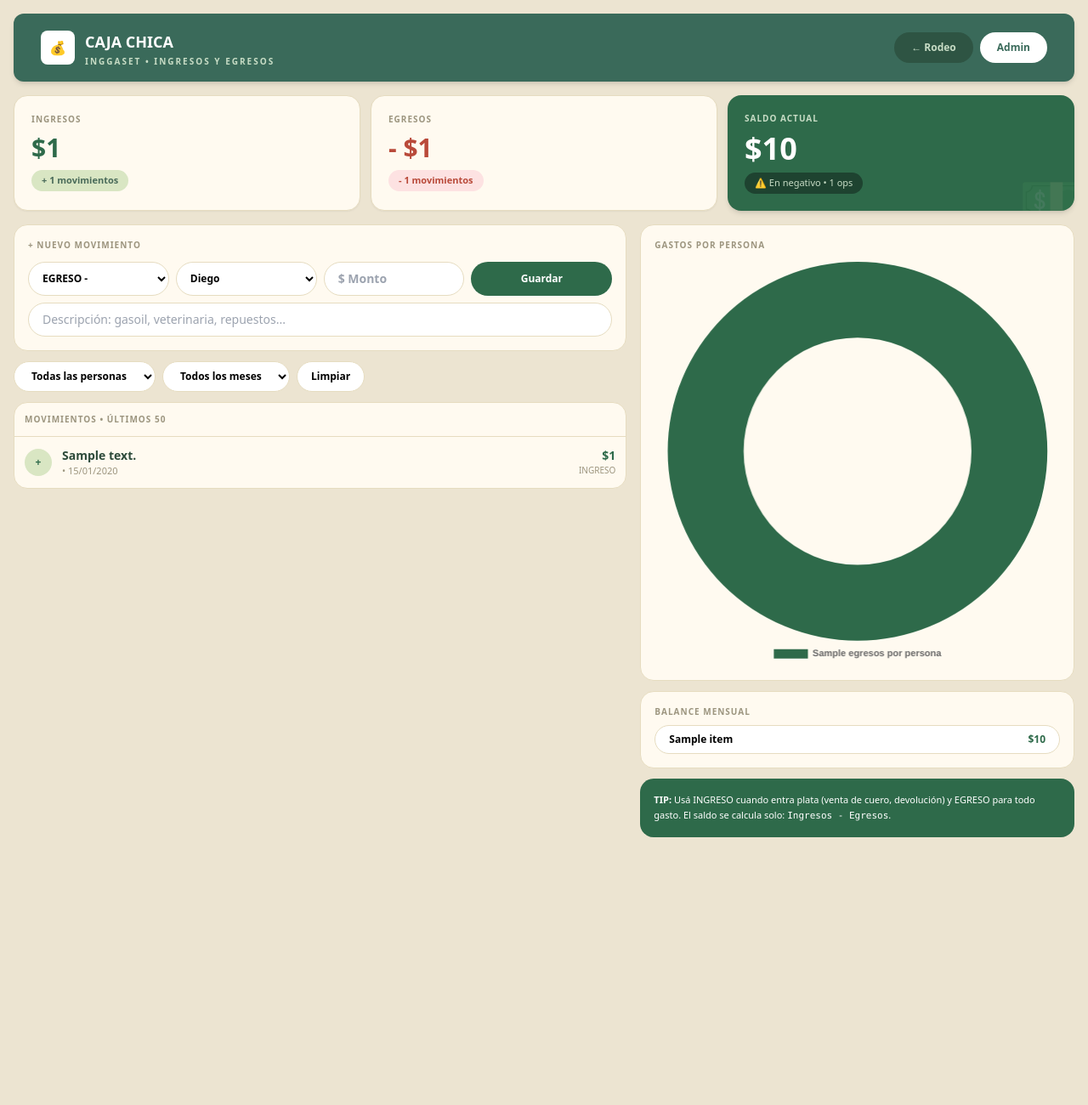
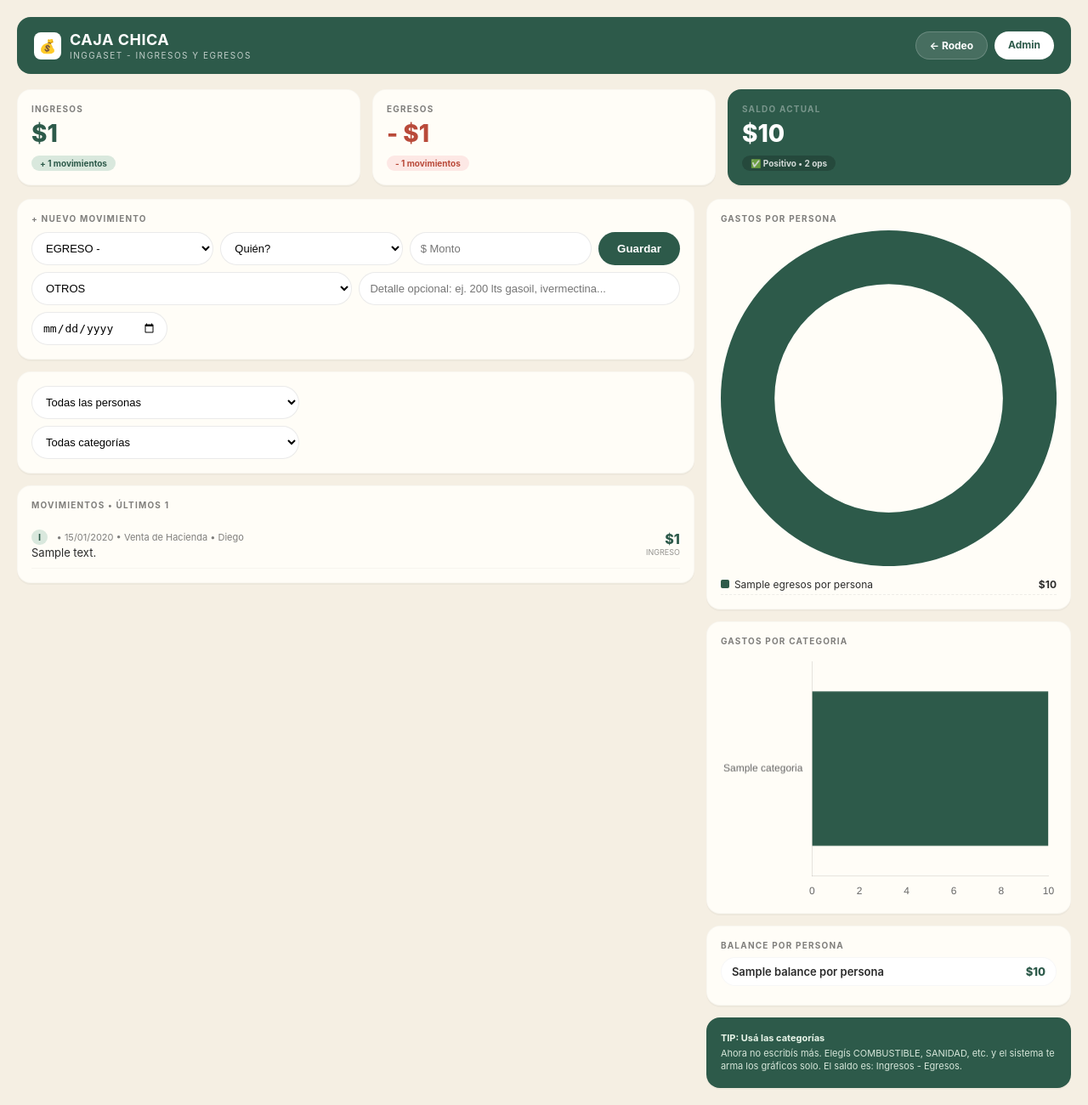
Before and after one commit to marcomoretic71-prog/inggaset, a Django app: template caja/templates/caja/dashboard.html in a window 1280 px wide. Shown: the whole page at 85% size. Before the commit the page ends 985 px from the top, so only its background shows below. Run offline with Django 5.2, Linux system fonts and the light colour scheme; data comes from the database, SQL or seed files in the repository; tables that the repository leaves empty hold one stand-in row (values such as "Sample post"); the template is opened without the code that fills it: values that come from a table or form of the project are taken from there, most other values are stand-ins (such as "Sample title", 1, 10 or a date in 2020); some libraries are stand-ins or nearby versions.

Commit message:
Caja con select categoria

```diff
--- a/caja/templates/caja/dashboard.html
+++ b/caja/templates/caja/dashboard.html
@@ -1,150 +1,203 @@
-{% load static %}
 <!DOCTYPE html>
 <html lang="es">
 <head>
 <meta charset="UTF-8">
-<meta name="viewport" content="width=device-width,initial-scale=1">
-<title>Caja - IngGaset</title>
-<script src="https://cdn.tailwindcss.com"></script>
+<meta name="viewport" content="width=device-width, initial-scale=1.0">
+<title>Caja Chica - IngGaset</title>
 <script src="https://cdn.jsdelivr.net/npm/chart.js"></script>
 <style>
-body{background:#ece4d1}
+  :root{--green:#2d5a4a;--beige:#f5efe3;--card:#fffdf7;--red:#b94a3a;--green-light:#d9e8dd}
+  body{background:var(--beige);font-family:Inter,system-ui,sans-serif;margin:0;padding:20px;color:#2b2b2b}
+  .header{background:var(--green);color:white;border-radius:16px;padding:16px 20px;display:flex;justify-content:space-between;align-items:center;margin-bottom:18px}
+  .header h1{margin:0;font-size:18px;letter-spacing:.5px}
+  .header p{margin:2px 0 0 0;opacity:.7;font-size:10px;letter-spacing:1.5px}
+  .btn-light{background:white;color:var(--green);border:0;padding:8px 16px;border-radius:20px;font-weight:700;cursor:pointer;text-decoration:none;font-size:12px}
+  .grid3{display:grid;grid-template-columns:1fr 1fr 1fr;gap:14px;margin-bottom:16px}
+  .card{background:var(--card);border-radius:16px;padding:16px;box-shadow:0 2px 0 #00000008;border:1px solid #00000006}
+  .kpi-label{font-size:10px;letter-spacing:1.2px;opacity:.6;font-weight:700}
+  .kpi-val{font-size:28px;font-weight:800;margin:6px 0}
+  .kpi-val.green{color:var(--green)} .kpi-val.red{color:var(--red)}
+  .pill{display:inline-block;padding:3px 10px;border-radius:20px;font-size:10px;font-weight:700}
+  .pill.green{background:var(--green-light);color:var(--green)} .pill.red{background:#fde8e5;color:var(--red)}
+  .saldo-card{background:var(--green);color:white}
+  .main{display:grid;grid-template-columns:1.3fr .7fr;gap:14px}
+  .form-grid{display:grid;grid-template-columns:1fr 1fr 1fr auto;gap:8px;margin-bottom:8px}
+  .form-grid-2{display:grid;grid-template-columns:1fr 1fr;gap:8px}
+  select,input{width:100%;padding:10px 12px;border-radius:20px;border:1px solid #00000015;background:white;font-size:13px;box-sizing:border-box}
+  .btn-save{background:var(--green);color:white;border:0;padding:10px 22px;border-radius:20px;font-weight:700;cursor:pointer}
+  .list-item{display:flex;justify-content:space-between;align-items:center;padding:10px 0;border-bottom:1px solid #00000008}
+  .movs{max-height:400px;overflow:auto}
+  @media(max-width:900px){.grid3{grid-template-columns:1fr}.main{grid-template-columns:1fr}.form-grid{grid-template-columns:1fr 1fr}.form-grid-2{grid-template-columns:1fr}}
 </style>
 </head>
-<body class="p-2 md:p-4 max-w-7xl mx-auto space-y-4">
+<body>
 
-<!-- HEADER -->
-<div class="w-full bg-[#3a6a5a] flex flex-col md:flex-row md:items-center p-3 md:px-8 md:h-20 justify-between rounded-xl shadow-md gap-3">
-  <div class="flex items-center gap-3">
-    <div class="w-10 h-10 bg-white rounded-lg flex items-center justify-center font-black text-[#3a6a5a]">💰</div>
-    <div class="text-white leading-none">
-      <div class="font-black text-lg">CAJA CHICA</div>
-      <div class="text-[10px] tracking-[0.2em] text-[#c7dcc5] font-bold mt-1">INGGASET • INGRESOS Y EGRESOS</div>
+<div class="header">
+  <div style="display:flex;gap:10px;align-items:center">
+    <div style="background:white;border-radius:8px;width:32px;height:32px;display:flex;align-items:center;justify-content:center">💰</div>
+    <div><h1>CAJA CHICA</h1><p>INGGASET - INGRESOS Y EGRESOS</p></div>
   </div>
-  </div>
-  <div class="flex gap-2">
-    <a href="/" class="bg-[#2e5443] text-[#c7dcc5] text-xs px-5 py-2.5 rounded-full font-bold">← Rodeo</a>
-    <a href="/admin/" class="bg-white text-[#3a6a5a] px-5 py-2.5 rounded-full text-xs font-black">Admin</a>
+  <div style="display:flex;gap:8px">
+    <a class="btn-light" href="/" style="background:#ffffff20;color:white;border:1px solid #ffffff30">← Rodeo</a>
+    <a class="btn-light" href="/admin/">Admin</a>
   </div>
 </div>
 
-<!-- BALANCE CARDS -->
-<div class="grid grid-cols-1 md:grid-cols-3 gap-3">
-  <div class="bg-[#fffaf0] border border-[#e6dcc0] p-5 rounded-2xl shadow-sm">
-    <div class="text-[10px] font-black text-[#9c957f] tracking-widest">INGRESOS</div>
-    <div class="text-3xl font-black text-[#2e6a4a] mt-2">${{ total_ingresos|floatformat:0 }}</div>
-    <div class="mt-2 text-[11px] bg-[#d9e6c3] text-[#4a6b5a] px-3 py-1 rounded-full font-bold w-fit">+ {{ ingresos_count }} movimientos</div>
+<div class="grid3">
+  <div class="card">
+    <div class="kpi-label">INGRESOS</div>
+    <div class="kpi-val green">${{ total_ingresos|floatformat:0 }}</div>
+    <span class="pill green">+ {{ ingresos_count }} movimientos</span>
   </div>
-  <div class="bg-[#fffaf0] border border-[#e6dcc0] p-5 rounded-2xl shadow-sm">
-    <div class="text-[10px] font-black text-[#9c957f] tracking-widest">EGRESOS</div>
-    <div class="text-3xl font-black text-[#b94a3a] mt-2">- ${{ total_egresos|floatformat:0 }}</div>
-    <div class="mt-2 text-[11px] bg-[#fde2e2] text-[#b94a3a] px-3 py-1 rounded-full font-black w-fit">- {{ egresos_count }} movimientos</div>
+  <div class="card">
+    <div class="kpi-label">EGRESOS</div>
+    <div class="kpi-val red">- ${{ total_egresos|floatformat:0 }}</div>
+    <span class="pill red">- {{ egresos_count }} movimientos</span>
   </div>
-  <div class="bg-[#2e6a4a] text-white p-5 rounded-2xl shadow-md relative overflow-hidden">
-    <div class="text-[10px] font-bold text-[#c7dcc5] tracking-widest">SALDO ACTUAL</div>
-    <div class="text-4xl font-black mt-2">${{ saldo|floatformat:0 }}</div>
-    <div class="mt-2 text-[11px] bg-[#1e4330] text-[#c7dcc5] px-3 py-1 rounded-full w-fit">{% if saldo >= 0 %}✔ En positivo{% else %}⚠ En negativo{% endif %} • {{ movimientos.count }} ops</div>
-    <div class="absolute -right-6 -bottom-6 text-7xl opacity-10">💵</div>
+  <div class="card saldo-card">
+    <div class="kpi-label" style="color:#ffffff99">SALDO ACTUAL</div>
+    <div class="kpi-val" style="color:white">${{ saldo|floatformat:0 }}</div>
+    <span class="pill" style="background:#00000030;color:#ffffffcc">{% if saldo < 0 %}⚠️ En negativo{% else %}✅ Positivo{% endif %} • {{ ingresos_count|add:egresos_count }} ops</span>
   </div>
 </div>
 
-<div class="grid grid-cols-1 lg:grid-cols-12 gap-4">
-  <!-- FORM + LIST -->
-  <div class="lg:col-span-7 space-y-3">
-    <!-- FORM NUEVO MOVIMIENTO -->
-    <div class="bg-[#fffaf0] border border-[#e6dcc0] p-4 rounded-2xl">
-      <div class="text-[10px] font-black text-[#9c957f] tracking-widest mb-3">+ NUEVO MOVIMIENTO</div>
-      <form method="POST" class="grid grid-cols-1 md:grid-cols-12 gap-2">
+<div class="main">
+  <div>
+    <div class="card" style="margin-bottom:14px">
+      <div class="kpi-label" style="margin-bottom:10px">+ NUEVO MOVIMIENTO</div>
+      <form method="POST">
         {% csrf_token %}
-        <select name="tipo" class="md:col-span-3 h-10 rounded-full border border-[#e6dcc0] px-3 text-xs font-bold bg-white">
+        <div class="form-grid">
+          <select name="tipo" required>
+            <option value="EGRESO">EGRESO -</option>
             <option value="INGRESO">INGRESO +</option>
-          <option value="EGRESO" selected>EGRESO -</option>
           </select>
-        <select name="persona" class="md:col-span-3 h-10 rounded-full border border-[#e6dcc0] px-3 text-xs font-bold bg-white">
-          {% for p in personas %}<option value="{{p.id}}">{{p.nombre}}</option>{% endfor %}
+          <select name="responsable" required>
+            <option value="">Quién?</option>
+            {% for p in personas %}
+            <option value="{{ p.id }}">{{ p.nombre }}</option>
+            {% endfor %}
           </select>
-        <input name="monto" type="number" step="0.01" placeholder="$ Monto" required class="md:col-span-3 h-10 rounded-full border border-[#e6dcc0] px-4 text-sm font-bold bg-white outline-none">
-        <button class="md:col-span-3 h-10 rounded-full bg-[#2e6a4a] text-white font-black text-xs">Guardar</button>
-        <input name="descripcion" placeholder="Descripción: gasoil, veterinaria, repuestos..." class="md:col-span-12 h-10 rounded-full border border-[#e6dcc0] px-4 text-sm bg-white outline-none">
+          <input type="number" step="0.01" name="monto" placeholder="$ Monto" required>
+          <button class="btn-save" type="submit">Guardar</button>
+        </div>
+        <div class="form-grid-2">
+          <select name="categoria" required>
+            <option value="OTROS">OTROS</option>
+            <option value="VENTA_HACIENDA">VENTA DE HACIENDA</option>
+            <option value="COMPRA_HACIENDA">COMPRA DE HACIENDA</option>
+            <option value="SANIDAD">SANIDAD / VACUNAS</option>
+            <option value="ALIMENTACION">ALIMENTACIÓN</option>
+            <option value="COMBUSTIBLE">COMBUSTIBLE / GASOIL</option>
+            <option value="PERSONAL">PERSONAL / SUELDOS</option>
+            <option value="MANTENIMIENTO">MANTENIMIENTO / REPUESTOS</option>
+          </select>
+          <input type="text" name="descripcion" placeholder="Detalle opcional: ej. 200 lts gasoil, ivermectina...">
+        </div>
+        <input type="date" name="fecha" value="" style="margin-top:8px;max-width:160px">
       </form>
     </div>
 
-    <!-- FILTROS -->
-    <form method="GET" class="flex gap-2 overflow-x-auto">
-      <select name="persona_filtro" onchange="this.form.submit()" class="h-9 rounded-full border border-[#e6dcc0] px-4 text-xs font-bold bg-white">
+    <div class="card" style="margin-bottom:14px;display:flex;gap:8px">
+      <form method="GET" style="display:flex;gap:8px;flex-wrap:wrap">
+        <select name="persona_filtro" onchange="this.form.submit()">
           <option value="">Todas las personas</option>
-        {% for p in personas %}<option value="{{p.id}}" {% if persona_filtro == p.id|stringformat:"s" %}selected{% endif %}>{{p.nombre}}</option>{% endfor %}
+          {% for p in personas %}
+          <option value="{{ p.id }}" {% if persona_filtro == p.id|stringformat:"s" %}selected{% endif %}>{{ p.nombre }}</option>
+          {% endfor %}
         </select>
-      <select name="mes" onchange="this.form.submit()" class="h-9 rounded-full border border-[#e6dcc0] px-4 text-xs font-bold bg-white">
-        <option value="">Todos los meses</option>
-        <option value="1">Enero</option><option value="2">Febrero</option><option value="3">Marzo</option><option value="4">Abril</option><option value="5">Mayo</option><option value="6">Junio</option>
-        <option value="7">Julio</option><option value="8">Agosto</option><option value="9">Septiembre</option><option value="10">Octubre</option><option value="11">Noviembre</option><option value="12">Diciembre</option>
+        <select name="categoria" onchange="this.form.submit()">
+          <option value="">Todas categorías</option>
+          {% for code,label in categorias %}
+          <option value="{{ code }}">{{ label }}</option>
+          {% endfor %}
         </select>
-      <a href="/caja/" class="h-9 px-4 bg-white border border-[#e6dcc0] rounded-full text-xs font-black flex items-center">Limpiar</a>
+        {% if persona_filtro or categoria_filtro %}<a href="{% url 'caja_dashboard' %}" class="btn-light" style="border:1px solid #0001">Limpiar</a>{% endif %}
       </form>
+    </div>
 
-    <!-- LISTA -->
-    <div class="bg-[#fffaf0] border border-[#e6dcc0] rounded-2xl overflow-hidden">
-      <div class="p-3 text-[10px] font-black text-[#9c957f] tracking-widest">MOVIMIENTOS • ÚLTIMOS 50</div>
+    <div class="card">
+      <div class="kpi-label" style="margin-bottom:10px">MOVIMIENTOS • ÚLTIMOS {{ movimientos|length }}</div>
+      <div class="movs">
       {% for m in movimientos %}
-      <div class="flex items-center justify-between p-3 border-t border-[#e6dcc0] hover:bg-white transition">
-        <div class="flex items-center gap-3">
-          <div class="w-8 h-8 rounded-full flex items-center justify-center text-xs font-black {% if m.tipo == 'INGRESO' %}bg-[#d9e6c3] text-[#2e6a4a]{% else %}bg-[#fde2e2] text-[#b94a3a]{% endif %}">{% if m.tipo == 'INGRESO' %}+{% else %}-{% endif %}</div>
+        <div class="list-item">
           <div>
-            <div class="text-sm font-bold text-[#2d4a3a]">{{ m.descripcion }}</div>
-            <div class="text-[11px] text-[#9c957f]">{{ m.persona.nombre }} • {{ m.fecha|date:"d/m/Y" }}</div>
+            <span style="font-size:11px;font-weight:700;padding:2px 8px;border-radius:10px;background:{% if m.tipo == 'INGRESO' %}#d9e8dd{% else %}#fde8e5{% endif %};color:{% if m.tipo == 'INGRESO' %}#2d5a4a{% else %}#b94a3a{% endif %}">{{ m.tipo|first }}</span>
+            <span style="font-size:11px;opacity:.6;margin-left:6px">• {{ m.fecha|date:"d/m/Y" }} • {{ m.get_categoria_display }} {% if m.responsable %}• {{ m.responsable.nombre }}{% endif %}</span>
+            <div style="font-size:13px;margin-top:2px">{{ m.descripcion|default:"(sin detalle)" }}</div>
           </div>
-        </div>
-        <div class="text-right">
-          <div class="text-sm font-black {% if m.tipo == 'INGRESO' %}text-[#2e6a4a]{% else %}text-[#b94a3a]{% endif %}">{% if m.tipo == 'EGRESO' %}-{% endif %}${{ m.monto|floatformat:0 }}</div>
-          <div class="text-[10px] text-[#9c957f]">{{ m.tipo }}</div>
+          <div style="text-align:right">
+            <div style="font-weight:800;color:{% if m.tipo == 'INGRESO' %}#2d5a4a{% else %}#b94a3a{% endif %}">{% if m.tipo == 'EGRESO' %}-{% endif %}${{ m.monto|floatformat:0 }}</div>
+            <div style="font-size:9px;opacity:.5">{{ m.get_tipo_display|upper }}</div>
           </div>
         </div>
       {% empty %}
-      <div class="p-8 text-center text-[#9c957f] font-bold text-sm">No hay movimientos todavía. ¡Cargá el primero arriba!</div>
+        <p style="opacity:.5;font-size:13px">No hay movimientos todavía.</p>
+      {% endfor %}
+      </div>
+    </div>
+  </div>
+
+  <div>
+    <div class="card" style="margin-bottom:14px">
+      <div class="kpi-label" style="margin-bottom:8px">GASTOS POR PERSONA</div>
+      <canvas id="chartPersona" height="220"></canvas>
+      <div style="margin-top:10px">
+        {% for e in egresos_por_persona %}
+        <div style="display:flex;justify-content:space-between;font-size:12px;padding:4px 0;border-bottom:1px dashed #0001">
+          <span><span style="display:inline-block;width:10px;height:10px;border-radius:2px;background:var(--green);margin-right:6px"></span>{{ e.persona__nombre }}</span>
+          <b>${{ e.total|floatformat:0 }}</b>
+        </div>
         {% endfor %}
       </div>
     </div>
 
-  <!-- STATS -->
-  <div class="lg:col-span-5 space-y-3">
-    <div class="bg-[#fffaf0] border border-[#e6dcc0] p-4 rounded-2xl">
-      <div class="text-[10px] font-black text-[#9c957f] tracking-widest mb-3">GASTOS POR PERSONA</div>
-      <canvas id="chartPersona" height="220"></canvas>
+    <div class="card" style="margin-bottom:14px">
+      <div class="kpi-label" style="margin-bottom:8px">GASTOS POR CATEGORIA</div>
+      <canvas id="chartCat" height="220"></canvas>
     </div>
-    <div class="bg-[#fffaf0] border border-[#e6dcc0] p-4 rounded-2xl">
-      <div class="text-[10px] font-black text-[#9c957f] tracking-widest mb-2">BALANCE MENSUAL</div>
-      <div class="space-y-2">
-        {% for item in balance_por_persona %}
-        <div class="flex justify-between items-center bg-white border border-[#e6dcc0] rounded-full px-4 py-2">
-          <span class="text-xs font-bold">{{ item.persona__nombre }}</span>
-          <span class="text-xs font-black {% if item.total < 0 %}text-[#b94a3a]{% else %}text-[#2e6a4a]{% endif %}">${{ item.total|floatformat:0 }}</span>
+
+    <div class="card" style="margin-bottom:14px">
+      <div class="kpi-label" style="margin-bottom:8px">BALANCE POR PERSONA</div>
+      {% for b in balance_por_persona %}
+      <div style="display:flex;justify-content:space-between;padding:8px 12px;background:white;border-radius:20px;margin-bottom:6px;border:1px solid #00000008">
+        <span style="font-size:13px;font-weight:600">{{ b.persona__nombre }}</span>
+        <span style="font-size:13px;font-weight:800;color:{% if b.total < 0 %}#b94a3a{% else %}#2d5a4a{% endif %}">${{ b.total|floatformat:0 }}</span>
       </div>
       {% endfor %}
     </div>
-    </div>
-    <div class="bg-[#2e6a4a] text-white p-4 rounded-2xl text-[11px] leading-relaxed">
-      <b>TIP:</b> Usá INGRESO cuando entra plata (venta de cuero, devolución) y EGRESO para todo gasto. El saldo se calcula solo: <code>Ingresos - Egresos</code>.
+
+    <div class="card" style="background:var(--green);color:#e8f5e9">
+      <div style="font-size:11px;font-weight:700">TIP: Usá las categorías</div>
+      <div style="font-size:11px;margin-top:4px;opacity:.9;line-height:1.4">Ahora no escribís más. Elegís COMBUSTIBLE, SANIDAD, etc. y el sistema te arma los gráficos solo. El saldo es: Ingresos - Egresos.</div>
     </div>
   </div>
 </div>
 
 <script>
-const ctx = document.getElementById('chartPersona');
-if(ctx){
-  new Chart(ctx, {
-    type: 'doughnut',
-    data: {
-      labels: [{% for b in egresos_por_persona %}'{{b.persona__nombre}}',{% endfor %}],
-      datasets: [{
-        data: [{% for b in egresos_por_persona %}{{b.total}},{% endfor %}],
-        backgroundColor: ['#2e6a4a','#e11d48','#e67e22','#2563eb','#8b5cf6','#06b6d4'],
-        borderWidth: 0
-      }]
+const ctxP = document.getElementById('chartPersona');
+if(ctxP){
+  new Chart(ctxP, {
+    type:'doughnut',
+    data:{
+      labels:[{% for e in egresos_por_persona %}'{{ e.persona__nombre }}',{% endfor %}],
+      datasets:[{data:[{% for e in egresos_por_persona %}{{ e.total }},{% endfor %}],backgroundColor:['#2d5a4a','#5a8a6a','#8ab49a','#c2d9c7','#f4a261','#e76f51','#2a9d8f','#264653'],borderWidth:0}]
     },
-    options: { plugins: { legend: { position: 'bottom', labels: { font: { size: 11, weight: 'bold' } } } }, cutout: '60%' }
+    options:{cutout:'68%',plugins:{legend:{display:false}}}
+  });
+}
+const ctxC = document.getElementById('chartCat');
+if(ctxC){
+  new Chart(ctxC, {
+    type:'bar',
+    data:{
+      labels:[{% for e in egresos_por_categoria %}'{{ e.categoria }}',{% endfor %}],
+      datasets:[{data:[{% for e in egresos_por_categoria %}{{ e.total }},{% endfor %}],backgroundColor:'#2d5a4a'}]
+    },
+    options:{indexAxis:'y',plugins:{legend:{display:false}},scales:{x:{grid:{display:false}},y:{grid:{display:false}}}}
   });
 }
 </script>
+
 </body>
 </html>
```
Lines whose indentation alone changed are shown as unchanged.
